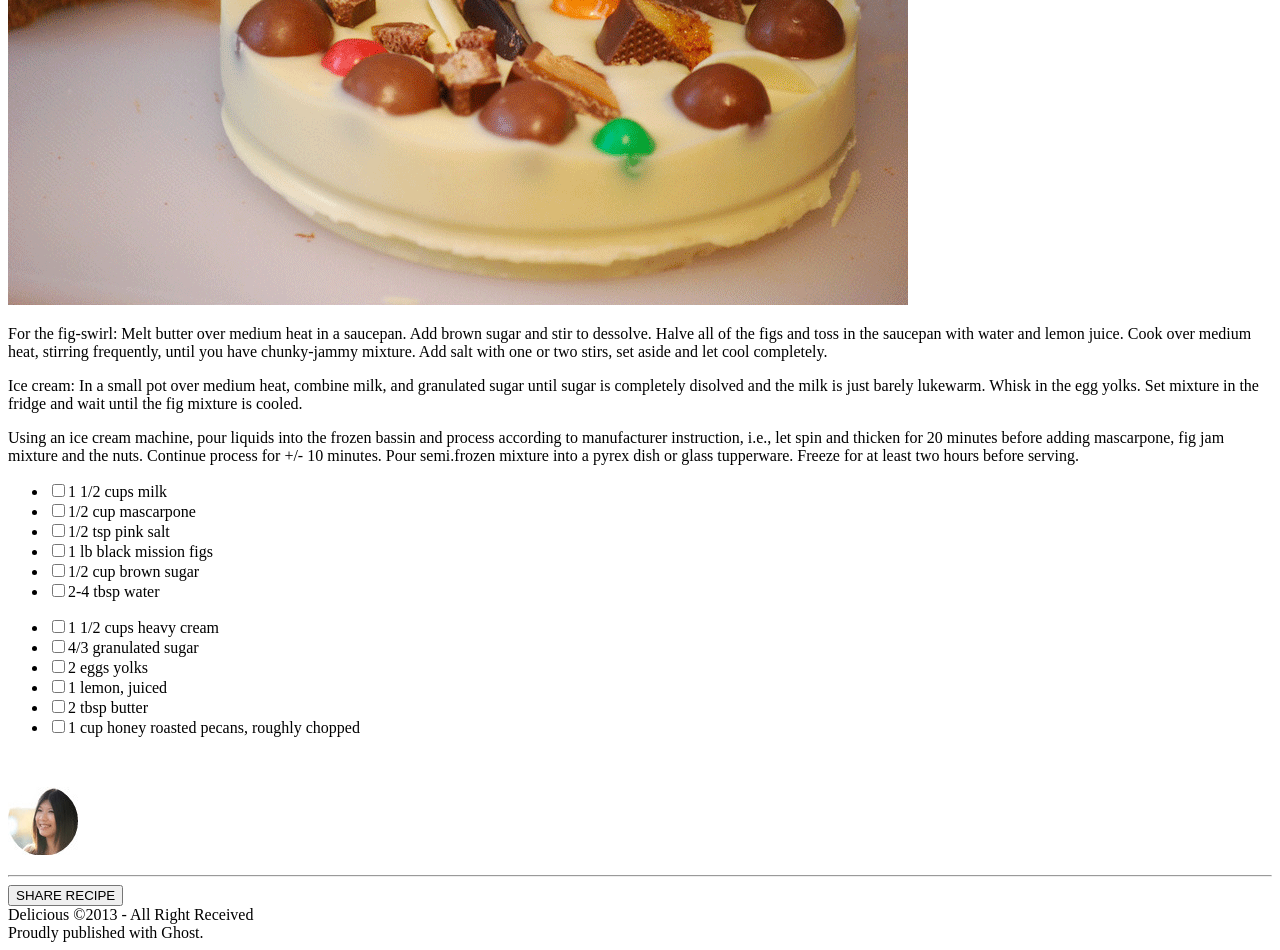
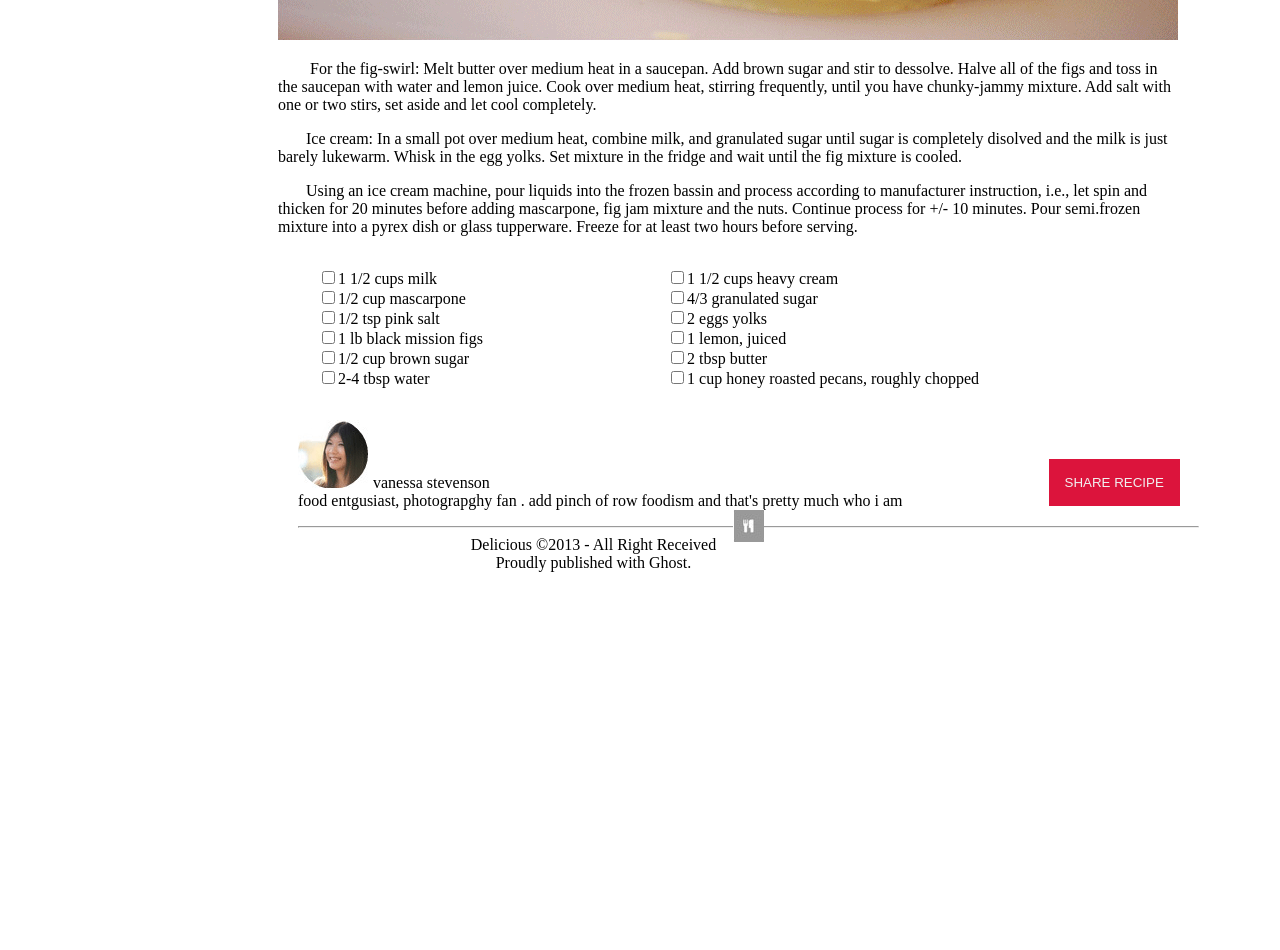
Before and after one commit to zaidayoub993/chocolate-pizza, a plain HTML site: page index.html in a window 1280 px wide. Shown: the part 740-1690 px from the top of the page. After the commit the page ends 1320 px from the top, so only its background shows below. Drawn offline with Linux system fonts and the light colour scheme.

Commit message:
css done by zaid

```diff
--- a/css/style.css
+++ b/css/style.css
@@ -0,0 +1,84 @@
+*{
+    box-sizing : border-box
+}
+body{
+    width: 901px;
+    padding-left: 270px;
+}
+div {
+    float: left;
+    position: relative;
+    left: 20px;
+    width: 901px;
+
+}
+    nav{
+    position: relative;
+  left: 208px;
+ }
+
+nav ul li {
+    display: inline block;
+    float: right;
+    left: 60px;
+    position: relative;
+    list-style: none;
+}
+h1 {
+    clear: both;
+    margin-bottom: 1px;
+
+}
+H5 {
+   margin:1px ;
+}
+section{
+    width: 901px;
+}
+#recipe{
+    background-image:url("../img/list-bg.png");
+    position: relative;
+    background-color: darkred;
+}
+#ul1{
+float: left;
+position: relative;
+list-style: none;
+}
+#ul2{
+position: relative;
+float: right;
+right: 200px;
+list-style: none;
+}
+footer{
+    clear: both;
+    text-align: center;
+}
+.botton {
+    color: #f1f1f1;
+    font-family: Arial, Helvetica, sans-serif;
+    font-weight: lighter;
+    border:1px solid crimson;
+    background-color:crimson;
+    border-radius: 0%;
+    float: left;
+    top: 55px;
+    left: 146px;
+    padding: 15px;
+    position: relative;
+
+}
+.p5{
+    float: left;
+    position: relative;
+}
+.h2{
+    clear: both;
+}
+.img8{
+    clear: both;
+    right: 301px;
+    position: relative;
+    top: 105px;
+}
--- a/index.html
+++ b/index.html
@@ -10,20 +10,29 @@
 
 <body>
     <header>
+        <div>
+            <img src="img/logo.png" alt="">
+            <span>
+                delicious
+            </span>
+            <br>
+            <span>
+                the best food blog in the web
+            </span>
+        </div>
         <nav>
             <ul>
-                <li class="li"> <img src="img/fb-icon.png" alt=""></li>
-                <li class="li"> <img src="img/twit-icon.png" alt=""> </li>
+                <li class="li"><img src="img/rss-icon.png" alt=""></li>
+                <li class="li"><img src="img/mail-icon.png" alt=""></li>
+                <li class="li"><img src="img/fb-icon.png" alt=""></li>
+                <li class="li"><img src="img/twit-icon.png" alt=""> </li>
                 <li class="li"><img src="img/gp-icon.png" alt=""></li>
                 <li class="li"><img src="img/insta-icon.png" alt=""></li>
                 <li class="li"><img src="img/flic-icon.png" alt=""></li>
                 <li class="li"><img src="img/pint-icon.png" alt=""></li>
-                <li class="li"><img src="img/rss-icon.png" alt=""></li>
-                <li class="li"><img src="img/mail-icon.png" alt=""></li>
             </ul>
             <img class="logo" src="" alt="">
         </nav>
-        <img src="img/logo.png" alt="">
     </header>
     <main>
         <h1>chocolate pizza</h1>
@@ -31,11 +40,20 @@
         <img class="main-img" src="img/choco-pizza.png" alt="">
 
         <section class="paragraph">
-            <p>For the fig-swirl: Melt butter over medium heat in a saucepan. Add brown sugar and stir to dessolve. Halve all of the figs and toss in the saucepan with water and lemon juice. Cook over medium heat, stirring frequently, until you have chunky-jammy mixture. Add salt with one or two stirs, set aside and let cool completely.</p>
-            <p>Ice cream: In a small pot over medium heat, combine milk, and granulated sugar until sugar is completely disolved and the milk is just barely lukewarm. Whisk in the egg yolks. Set mixture in the fridge and wait until the fig mixture is cooled.</p>
-            <p>Using an ice cream machine, pour liquids into the frozen bassin and process according to manufacturer instruction, i.e., let spin and thicken for 20 minutes before adding mascarpone, fig jam mixture and the nuts. Continue process for +/- 10 minutes. Pour semi.frozen mixture into a pyrex dish or glass tupperware. Freeze for at least two hours before serving.</p>
+
+            <p> &nbsp; &nbsp; &nbsp; &nbsp; For the fig-swirl: Melt butter over medium heat in a saucepan. Add brown sugar and stir to dessolve.
+                Halve all of the figs and toss in the saucepan with water and lemon juice. Cook over medium heat,
+                stirring frequently, until you have chunky-jammy mixture. Add salt with one or two stirs, set aside and
+                let cool completely.</p>
+            <p>&nbsp; &nbsp; &nbsp; &nbsp;Ice cream: In a small pot over medium heat, combine milk, and granulated sugar until sugar is completely
+                disolved and the milk is just barely lukewarm. Whisk in the egg yolks. Set mixture in the fridge and
+                wait until the fig mixture is cooled.</p>
+            <p>&nbsp; &nbsp; &nbsp; &nbsp;Using an ice cream machine, pour liquids into the frozen bassin and process according to manufacturer
+                instruction, i.e., let spin and thicken for 20 minutes before adding mascarpone, fig jam mixture and the
+                nuts. Continue process for +/- 10 minutes. Pour semi.frozen mixture into a pyrex dish or glass
+                tupperware. Freeze for at least two hours before serving.</p>
         </section>
-        <section class="recipe" >
+        <section id="recipe">
             <ul id="ul1">
                 <li><input type="checkbox">1 1/2 cups milk </li>
                 <li><input type="checkbox">1/2 cup mascarpone </li>
@@ -55,25 +73,21 @@
             </ul>
         </section>
         <div>
-            <img src="" alt="">
-            <p>
+            <p class="p5">
                 <img src="img/van-pic.png" alt="">
-                <span></span><br />
+                <span>vanessa stevenson</span>
+                <br /> food entgusiast, photograpghy fan . add pinch of row foodism and that's pretty much who i am
 
             </p>
-            <hr />
-            <input type="button" value="SHARE RECIPE">
+            <input class="botton" type="button" value="SHARE RECIPE">
+            <img class="img8" src="img/small-logo.png" alt="">
+            <hr class="h2" />
         </div>
 
-
     </main>
-
     <footer>
-        <span>Delicious &copy;2013 - All Right Received<br/> Proudly published with Ghost. </span>
+        <span>Delicious &copy;2013 - All Right Received<br /> Proudly published with Ghost. </span>
     </footer>
-
-
-
 </body>
 
 </html>
```
